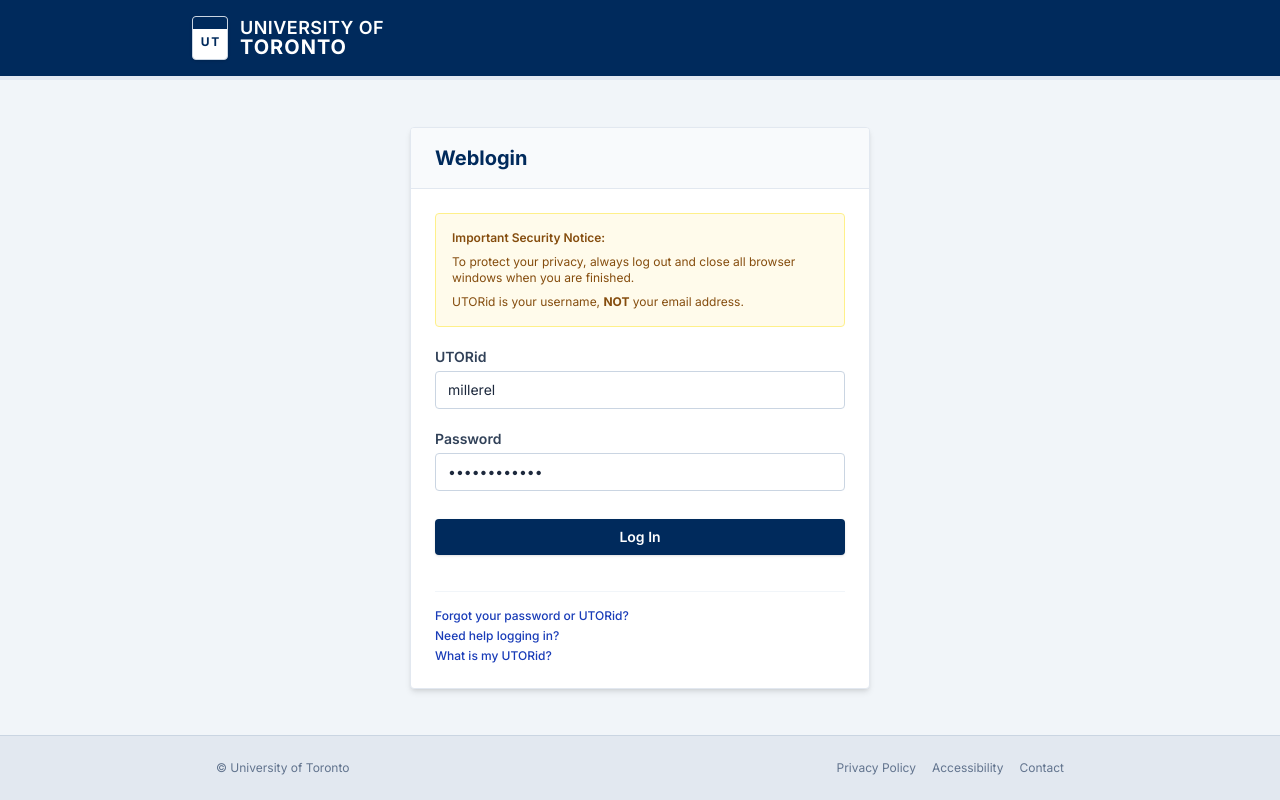
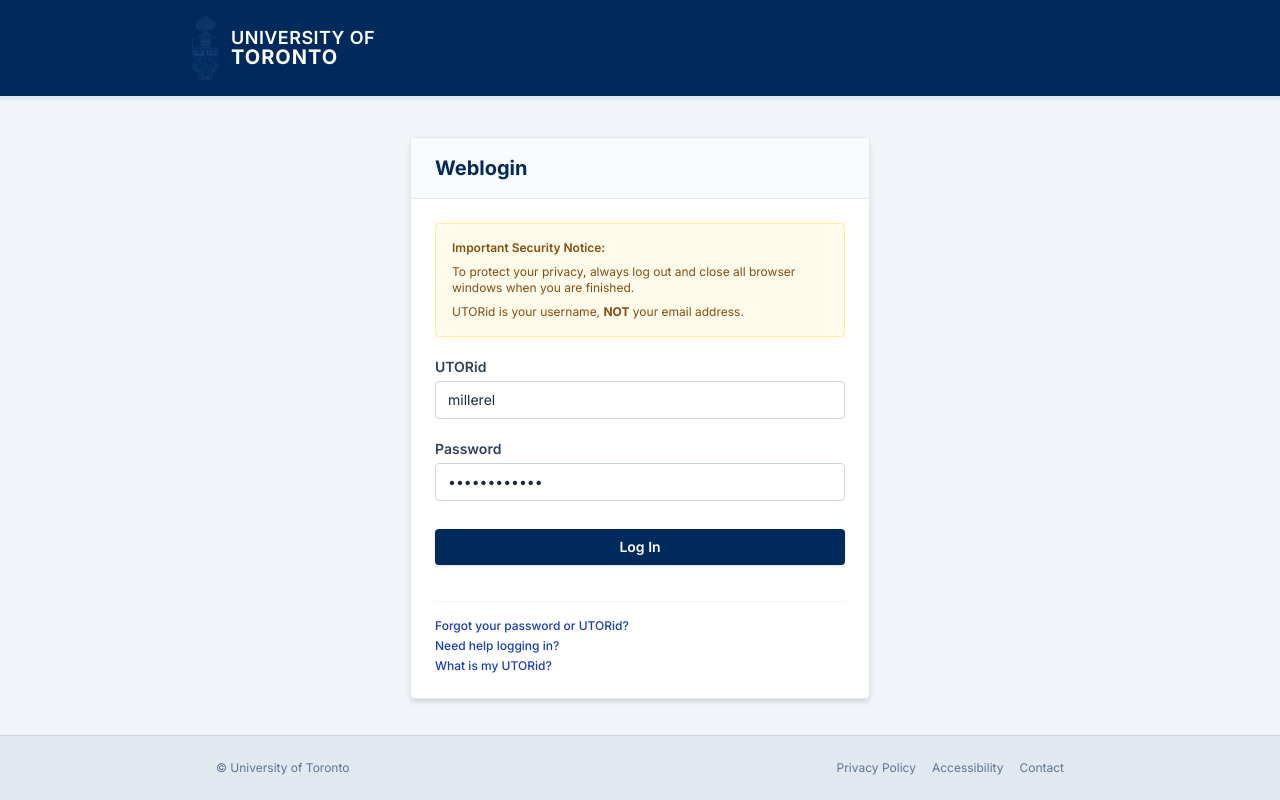
Before and after one commit to EliZog/studentenroll, a React (Vite) app: page / in a window 1280 px wide. Built offline with nearby package versions, Linux system fonts and the light colour scheme.

Commit message:
feat-transparent-logo-login-header

```diff
--- a/src/App.jsx
+++ b/src/App.jsx
@@ -138,7 +138,7 @@
         {/* Crest & Title */}
         <div className="flex items-center gap-4">
           <div className="flex items-center gap-2">
-            <img src={logo} alt="UofT Crest" className="h-9 w-auto object-contain bg-white p-0.5 rounded shadow-xs" />
+            <img src={logo} alt="UofT Crest" className="h-12 w-auto object-contain" />
             <div className="flex flex-col leading-none">
               <span className="text-[10px] font-semibold text-slate-200 tracking-wider">UNIVERSITY OF TORONTO</span>
               <span className="text-lg font-black tracking-widest text-white mt-0.5">ACORN</span>
--- a/src/components/Login.jsx
+++ b/src/components/Login.jsx
@@ -1,4 +1,5 @@
 import React, { useState } from "react";
+import logo from "../assets/logo.png";
 
 export default function Login({ onLogin }) {
   const [utorid, setUtorid] = useState("millerel");
@@ -19,11 +20,7 @@
       {/* Top Banner */}
       <div className="bg-[#002a5c] py-4 border-b-4 border-[#e3e9f3] px-6">
         <div className="max-w-4xl mx-auto flex items-center gap-3">
-          {/* UofT crest style shield placeholder */}
-          <div className="w-9 h-11 bg-white flex items-center justify-center rounded-sm font-bold text-[#002a5c] text-xs border border-slate-300 shadow-sm relative overflow-hidden">
-            <div className="absolute top-0 left-0 right-0 h-3 bg-[#002a5c]"></div>
-            <span className="mt-2">U T</span>
-          </div>
+          <img src={logo} alt="UofT Crest" className="h-16 w-auto object-contain" />
           <div>
             <h1 className="text-white font-semibold text-lg tracking-wide leading-none">UNIVERSITY OF</h1>
             <h1 className="text-white font-bold text-xl tracking-wider leading-none">TORONTO</h1>
```
Also changed, not shown: src/assets/logo.png.
